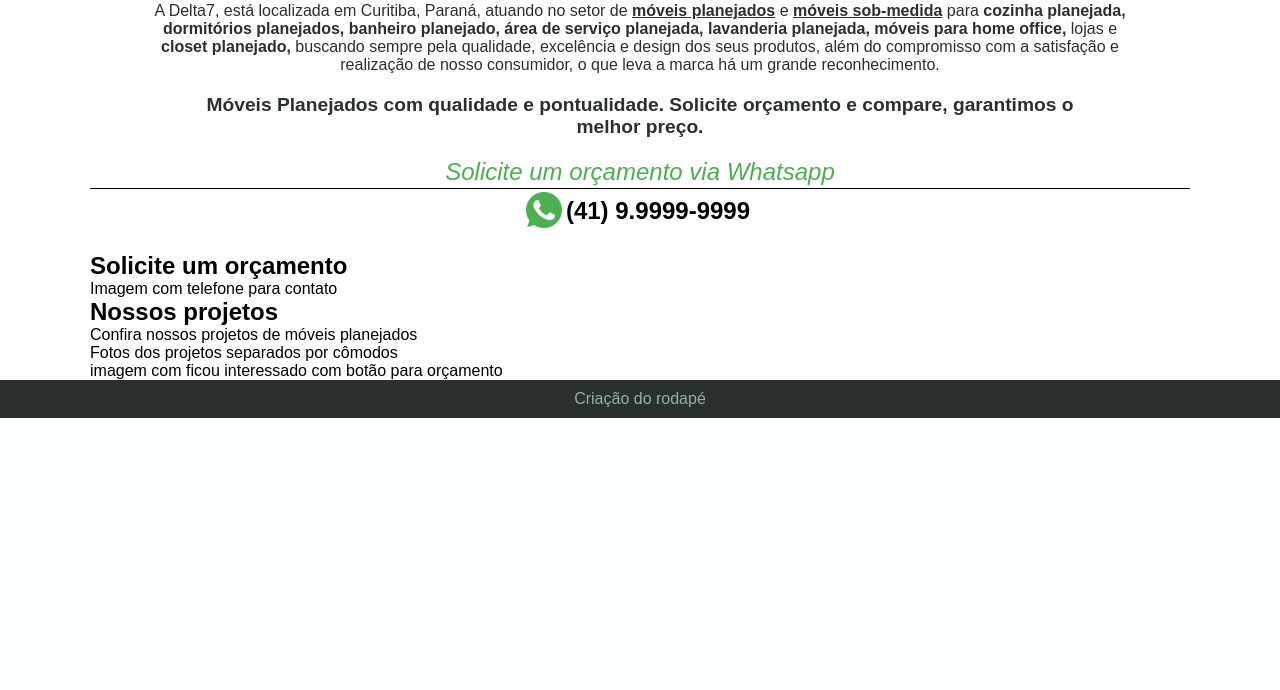
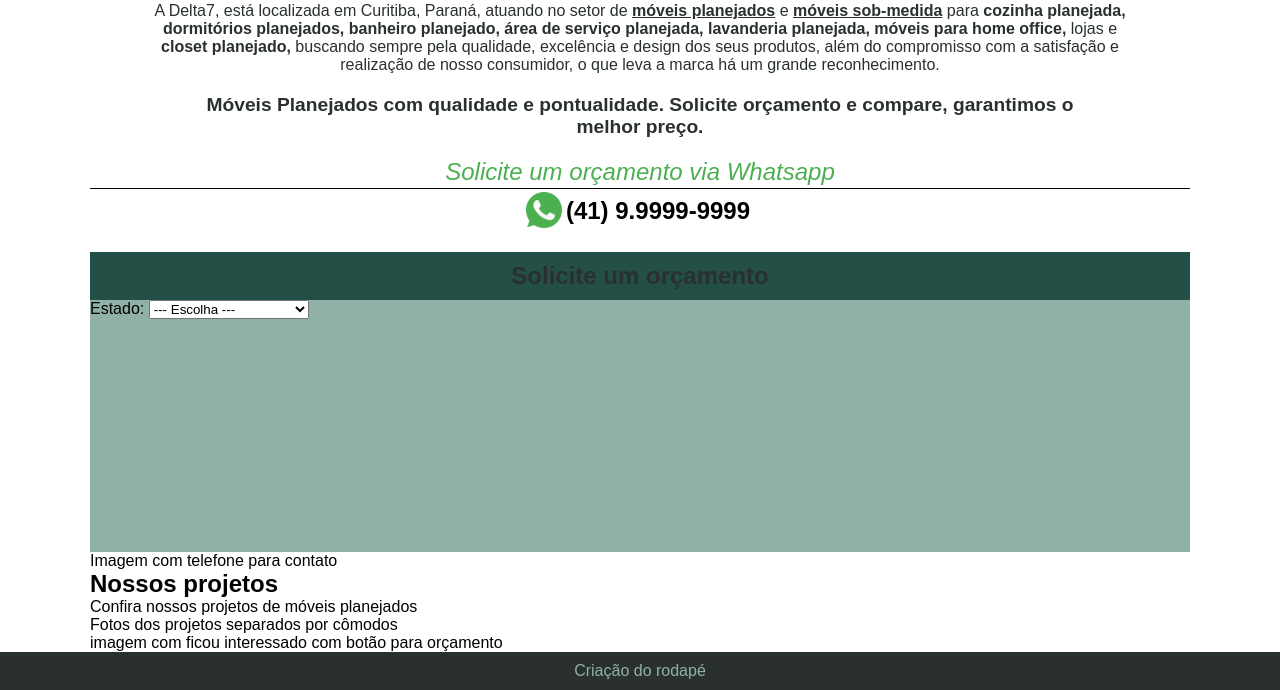
Before and after one commit to felipejlc/felipe-projetos, a PHP site: page / in a window 1280 px wide. Shown: the part 618-1308 px from the top of the page. Before the commit the page ends 1036 px from the top, so only its background shows below. Run offline with PHP 8.4, Linux system fonts and the light colour scheme.

Commit message:
atualização index

```diff
--- a/projeto-moveis/estilos/style.css
+++ b/projeto-moveis/estilos/style.css
@@ -140,6 +140,31 @@ div.fone-orc-whats {
     display: block;
 }
 
+
+
+
+
+
+section#form-orcamento {
+    width: 100%;
+    height: 300px;
+    display: block;
+    background-color: var(--cor0);
+}
+
+section#form-orcamento > h2 {
+    color: var(--cor3);
+    text-align: center;
+    padding: 10px 0px;
+    background-color: #244f47;
+}
+
+
+
+
+
+
+
 footer {
     background-color: var(--cor3);
     color: var(--cor0);
--- a/projeto-moveis/index.html
+++ b/projeto-moveis/index.html
@@ -28,12 +28,6 @@
     </nav>
     <main>
         <section>
-            <!--
-                <picture>
-                <source media="(max-width: 700px)" srcset="imagens/quarto_pq.jpg">
-                <img src="imagens/quarto.jpg" alt="Quarto planejado">
-            </picture>
-            -->
             <img id="destaque01" src="imagens/quarto.jpg" alt="Móveis planejados - quarto">
 
             <div id="destaque02">
@@ -45,7 +39,6 @@
             <div id="destaque02">
                 <img src="imagens/quarto_pq.jpg" alt="Quarto número 3 em destaque">
             </div>
-
         </section>
 
         <article>
@@ -69,19 +62,35 @@
                         <h1>(41) 9.9999-9999</h1>
                     </div>
                 </div>
-                <!--
-                <h2><em>Solicite um orçamento via Whatsapp</em></h2>
-                <hr>
-                <img src="imagens/whatsapp30px.png" alt="Logo Whatsapp">
-                <h1>(41) 9.9999-9999</h1>
-                -->
             </div>
         </section>
 
+        <section id="form-orcamento">
+            <h2>Solicite um orçamento</h2>
+            <form action="#" method="post">
+                <p>
+                    <label for="iest">Estado:</label>
 
-        <section>
-            <h2>Solicite um orçamento</h2>
+                    <select name="estado" id="iest">
+
+                        <option value="" selected>--- Escolha ---</option>
+                        <optgroup label="Região Sudeste">
+                            <option value="SP">São Paulo</option>
+                            <option value="RJ">Rio de Janeiro</option>
+                            <option value="MG">Minas Gerais</option>
+                        </optgroup>
+
+                        <optgroup label="Região Nordeste">
+                            <option value="RN">Rio Grando do Norte</option>
+                            <option value="PE">Pernambuco</option>
+                            <option value="MA">Maranhão</option>
+                        </optgroup>
+
+                    </select>
+                </p>
+            </form>
         </section>
+
         <section>
             <p>Imagem com telefone para contato</p>
         </section>
```
Lines whose indentation alone changed are shown as unchanged.
